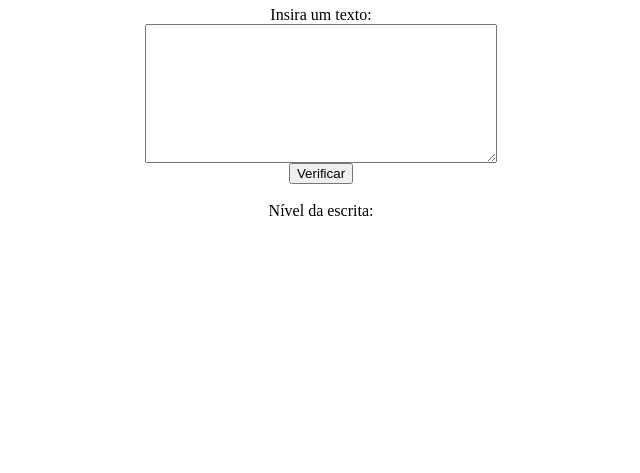
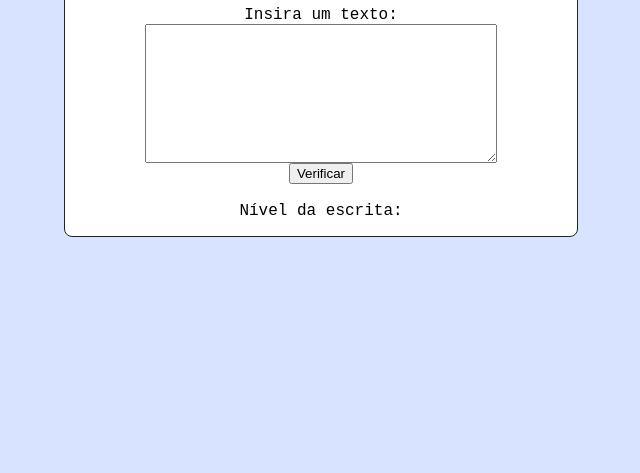
Before and after one commit to Gabriel-S-Souza/avaliador-de-legibilidade, a plain HTML site: page index.html in a window 1280 px wide. Shown: the part 327-800 px from the top of the page, without its empty margins (319-959 px from the left). Drawn offline with Linux system fonts and the light colour scheme.

Commit message:
Atualização do style

```diff
--- a/style.css
+++ b/style.css
@@ -1,3 +1,7 @@
+html {
+    background-color: #D8E4FF;
+}
+
 html, body{
     display: flex;
     height: 100%;
@@ -11,6 +15,11 @@ main {
     justify-content: center;
     align-items: center;
     margin: auto;
+    padding: 1em;
+    background-color: #fff;
+    border: 1px solid #1F271B;
+    border-radius: 8px;
+    font-family: monospace, Courier;
 }
 
 textarea {
```
